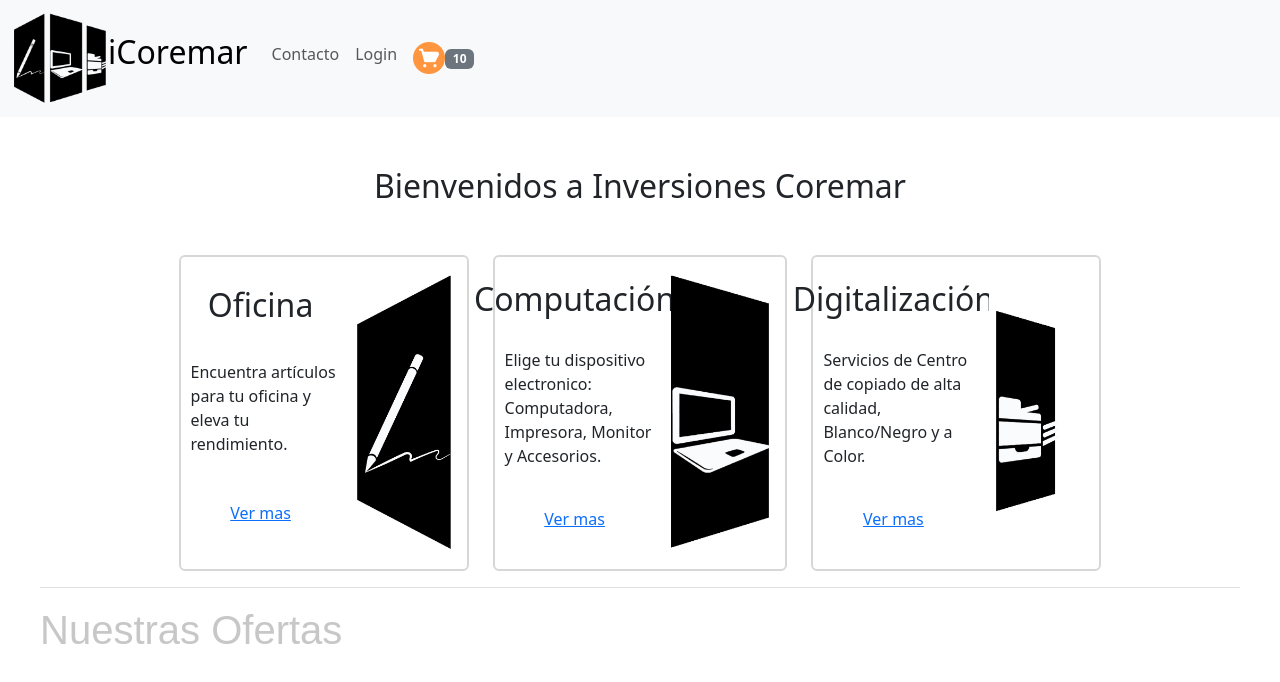
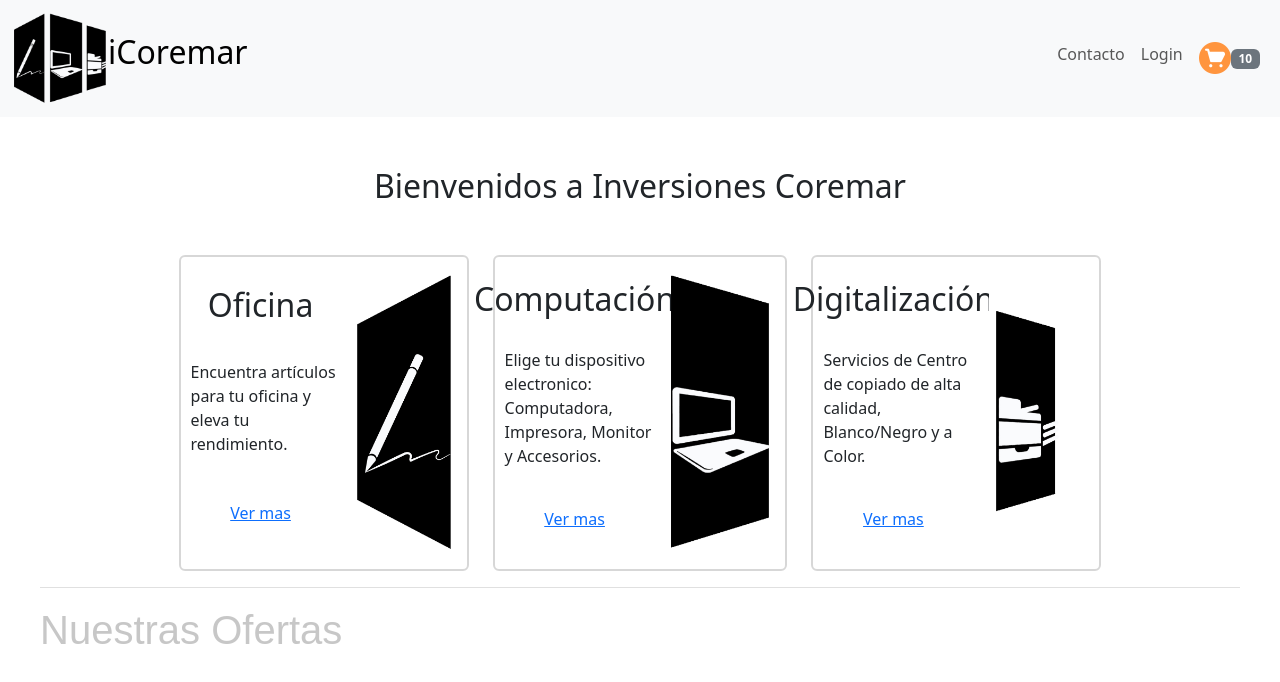
Before and after one commit to wifrons/CoderHouseReact_icoremar, a React (Vite) app: page / in a window 1280 px wide. Shown: the top 682 px of the page. Built offline with nearby package versions, Linux system fonts and the light colour scheme.

Commit message:
se modfica navbar, se importa css navbar al jsx navbar

```diff
--- a/src/components/ItemListContainer/ItemListContainer.css
+++ b/src/components/ItemListContainer/ItemListContainer.css
@@ -1,6 +1,3 @@
-.collapse navbar-collapse{
-    justify-content:flex-end;
-}
 
 .main {
     display: flex;
--- a/src/components/NavBar/NavBar.css
+++ b/src/components/NavBar/NavBar.css
@@ -0,0 +1,3 @@
+.navbar-expand-lg .navbar-collapse{
+    justify-content:flex-end;;
+}
--- a/src/components/NavBar/NavBar.jsx
+++ b/src/components/NavBar/NavBar.jsx
@@ -1,4 +1,5 @@
 import CartWidget from "../CartWidget/CartWidget";
+import '../NavBar/NavBar.css'
 
 export default function NavBar() {
     return (
```
